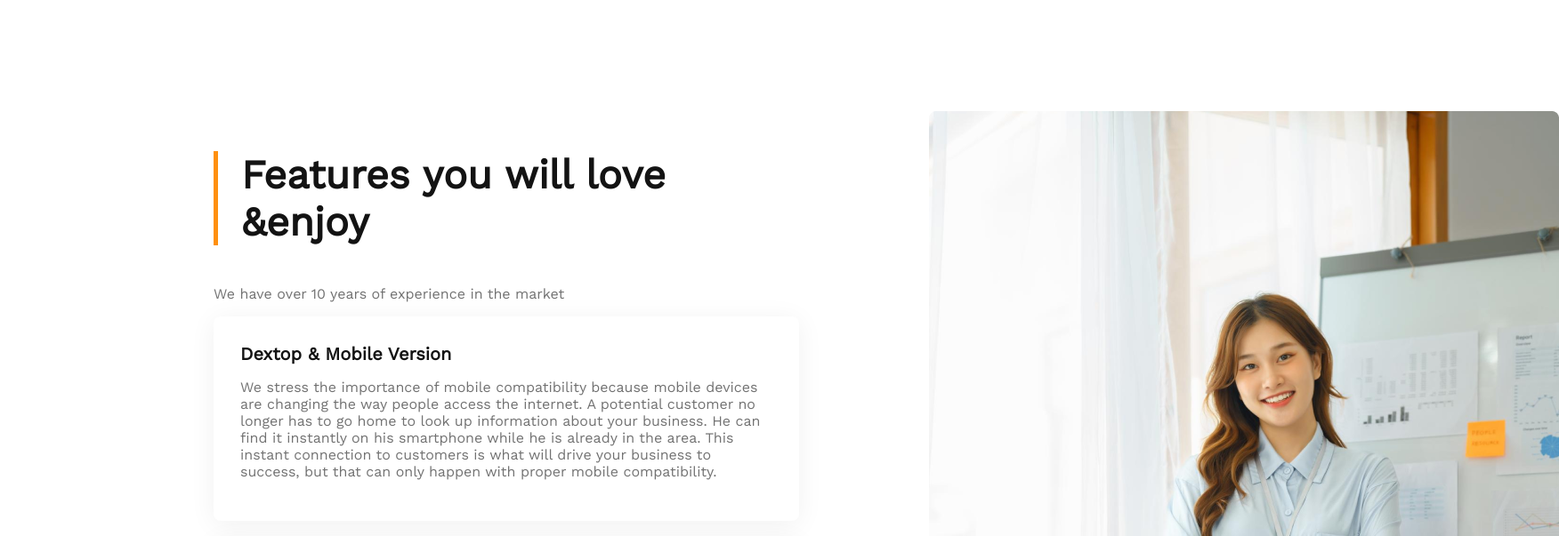
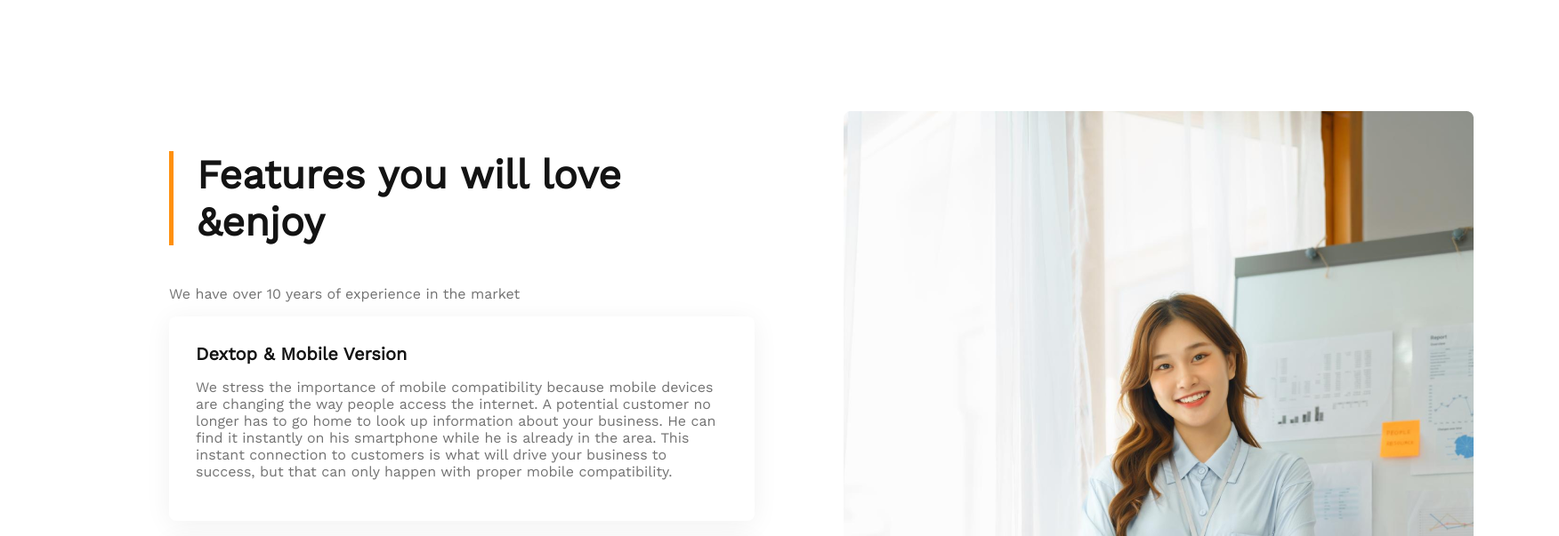
Before and after one commit to rezwan563/assignment-02-architect, a plain HTML site: page index.html in a window 1280 px wide. Shown: the part 2080-2683 px from the top of the page at 89% size, 1752 px wide, since content can reach past the window. Drawn offline with nearby package versions, Linux system fonts and the light colour scheme.

Commit message:
fixed feature alignment

```diff
--- a/styles/style.css
+++ b/styles/style.css
@@ -140,10 +140,10 @@ Features section style
 .features{
     display: grid;
     grid-template-columns: 1fr 2fr;
-    grid-column-gap: 146px;
+    grid-column-gap: 100px;
     margin-top: 130px;
-    margin-left: 240px;
-    margin-right: 240px;
+    margin-left: 190px;
+
 
 }
 .feature-contents{
@@ -414,9 +414,6 @@ Media queries
         left: 0;
         bottom: 0;
     }
-    .facts-container{
-
-    }
     .facts-text{
         margin-left: 10px;
         text-align: center;
```
